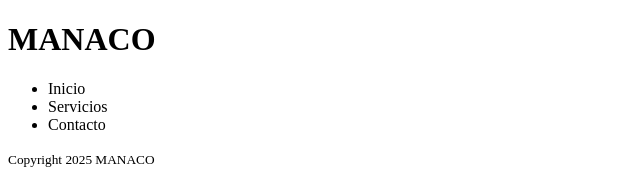
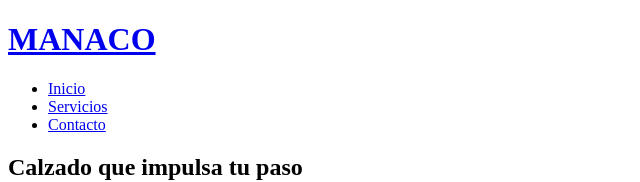
Before and after one commit to fredddev/uab_ti_primer_parcial, an Angular app: page / in a window 1280 px wide. Shown: the top 182 px of the page, without its empty margins (0-640 px from the left). Built offline with nearby package versions, Linux system fonts and the light colour scheme.

Commit message:
feat: Rutas basicas configuradas

```diff
--- a/src/app/app.routes.ts
+++ b/src/app/app.routes.ts
@@ -1,3 +1,25 @@
 import { Routes } from '@angular/router';
 
-export const routes: Routes = [];
+export const routes: Routes = [
+  {
+    path: '',
+    children: [
+      {
+        path: '',
+        loadComponent: () =>
+          import('./home/home.component').then(m => m.HomeComponent),
+      },
+      {
+        path: 'servicios',
+        loadComponent: () =>
+          import('./services/services.component').then(m => m.ServicesComponent),
+      },
+      {
+        path: 'contacto',
+        loadComponent: () =>
+          import('./contact/contact.component').then(m => m.ContactComponent),
+      },
+    ],
+  },
+  { path: '**', redirectTo: '' },
+];
--- a/src/app/layout/layout.component.html
+++ b/src/app/layout/layout.component.html
@@ -6,7 +6,7 @@
 
     <nav aria-label="Principal">
       <ul class="nav-list">
-        <li><a routerLink="/" routerLinkActive="active">Inicio</a></li>
+        <li><a routerLink="/" routerLinkActive="active" [routerLinkActiveOptions]="{ exact: true }">Inicio</a></li>
         <li><a routerLink="/servicios" routerLinkActive="active">Servicios</a></li>
         <li><a routerLink="/contacto" routerLinkActive="active">Contacto</a></li>
       </ul>
@@ -15,7 +15,7 @@
 </header>
 
 <main id="contenido" role="main">
-
+    <router-outlet></router-outlet>
 </main>
 
 <footer>
```
Also changed, not shown: src/app/layout/layout.component.ts (+6 -1 lines).
